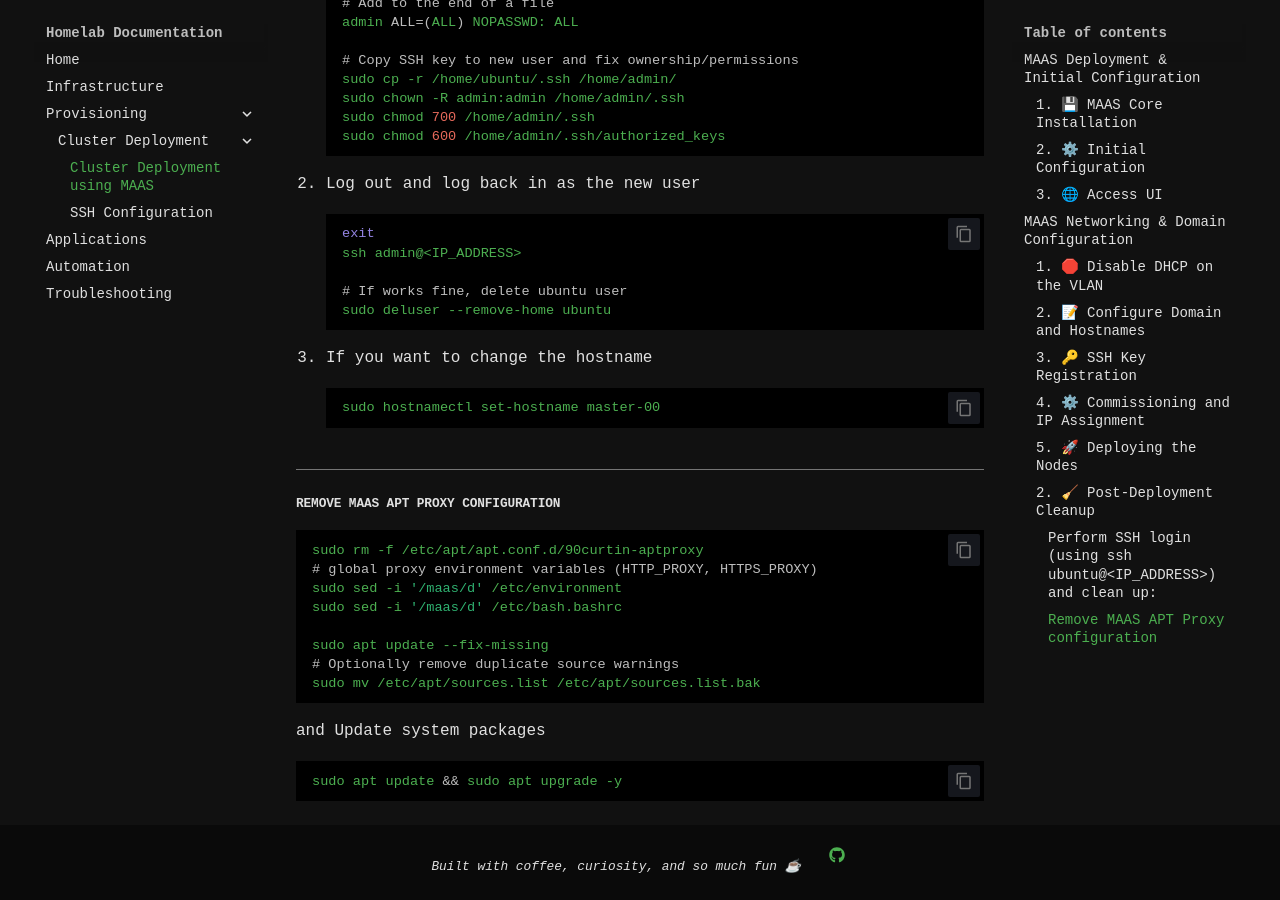
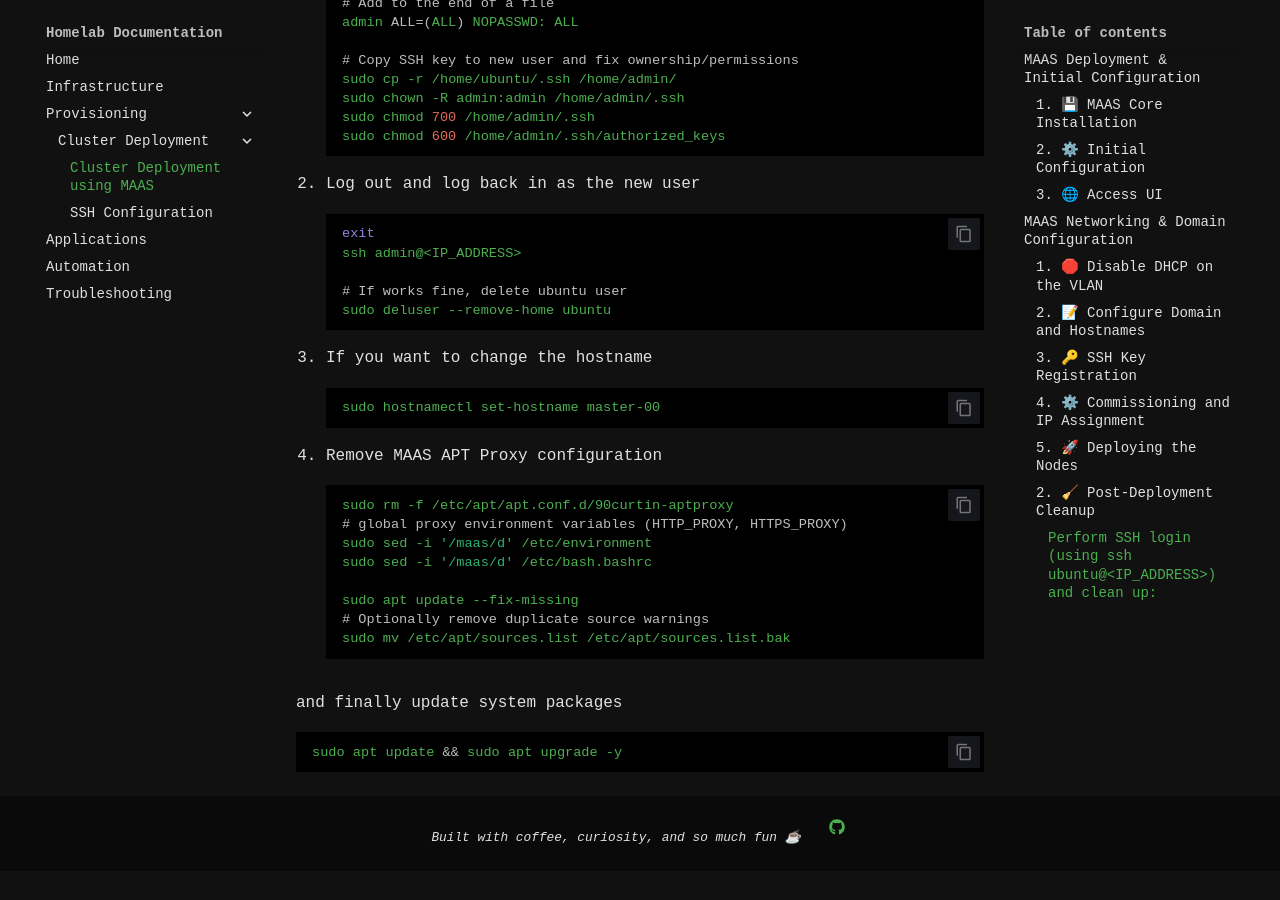
Before and after one commit to kCn3333/homelab, an MkDocs documentation site: the page built from docs/provisioning/Cluster-Deployment/1-cluster-deployment-maas.md, in a window 1280 px wide and 900 px high, scrolled down 2740 px. Built offline with MkDocs 1.6.1 and Material for MkDocs 9.7.7, drawn with Linux system fonts in a browser that asks for light colours; comment, search, counter and statistics services are not loaded; after the commit the page ends 3611 px from its top, so only the background shows below that.

Commit message:
vault backup: 2025-12-11 12:48:31

````diff
--- a/docs/provisioning/Cluster-Deployment/1-cluster-deployment-maas.md
+++ b/docs/provisioning/Cluster-Deployment/1-cluster-deployment-maas.md
@@ -145,7 +143,7 @@
 sudo mv /etc/apt/sources.list /etc/apt/sources.list.bak
 ```
 
-and Update system packages
+and finally update system packages
 ```bash
 sudo apt update && sudo apt upgrade -y
 ```
````
Also changed, not shown: other parts of docs/provisioning/Cluster-Deployment/1-cluster-deployment-maas.md (+1 -3 lines).
